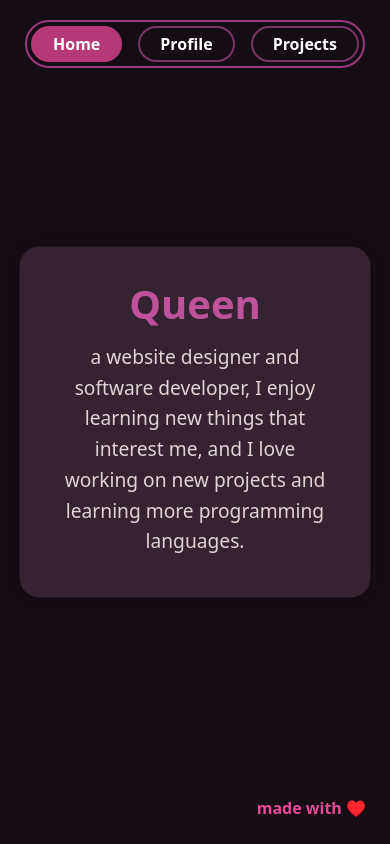
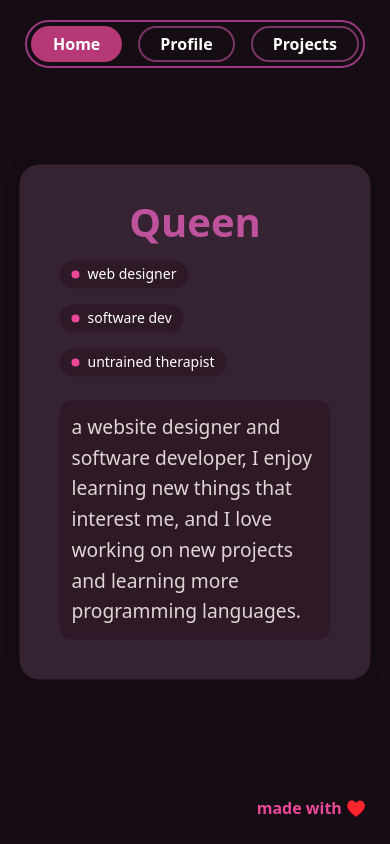
Before and after one commit to 0xQueen/homepage, a Next.js app: page / in a window 390 px wide. Built offline with nearby package versions, Linux system fonts and the light colour scheme.

Commit message:
Add files via upload
fixed responsiveness & added better profile page

```diff
--- a/src/app/projects/page.tsx
+++ b/src/app/projects/page.tsx
@@ -35,18 +35,14 @@ const Projects: React.FC = () => {
   ];
 
   return (
-    <div className="project-container flex flex-col justify-center items-center h-screen">
+    <div className="project-container flex flex-col justify-center items-center min-h-screen px-4">
       <div className="text-center mb-6 mt-10 sm:mt-0">
-        {" "}
         <h1 className="project-header font-bold text-3xl mb-2">Projects</h1>
         <p className="text-gray-200 mt-3">
-          projects make a world a better place!
+          Projects make the world a better place!
         </p>
       </div>
-      <div
-        className="projects relative top-0 left-0 right-0 text-center"
-        style={{ top: "-50px", transform: "translateY(20px)" }}
-      >
+      <div className="projects text-center">
         <Grid projects={projects} />
       </div>
     </div>
--- a/src/components/cards/home.tsx
+++ b/src/components/cards/home.tsx
@@ -3,13 +3,47 @@ import React from "react";
 const Container: React.FC = () => {
   return (
     <div className="flex justify-center items-center">
-      <div className="custom-container text-center">
-        <h1 className="font-bold text-3xl mb-2">Queen</h1>
-        <p className="wrap text-gray-700 text-sm">
-          a website designer and software developer, I enjoy learning new things
-          that interest me, and I love working on new projects and learning more
-          programming languages.
-        </p>
+      <div className="max-w-4xl mx-auto px-4 sm:px-6 lg:max-w-7xl lg:px-8 custom-container">
+        <h1
+          className="font-bold text-3xl mb-4 sm:mb-2"
+          style={{ textAlign: "center" }}
+        >
+          Queen
+        </h1>
+        <div className="flex flex-wrap gap-2 mb-4 sm:justify-center">
+          <span
+            className="bg-purple-800 text-white rounded-full py-1 px-3 text-sm flex items-center mb-2 mr-2"
+            style={{ backgroundColor: "#2e1a27" }}
+          >
+            <span className="h-2 w-2 bg-pink-500 rounded-full mr-2"></span> web
+            designer
+          </span>
+          <span
+            className="bg-purple-800 text-white rounded-full py-1 px-3 text-sm flex items-center mb-2 mr-2"
+            style={{ backgroundColor: "#2e1a27" }}
+          >
+            <span className="h-2 w-2 bg-pink-500 rounded-full mr-2"></span>{" "}
+            software dev
+          </span>
+          <span
+            className="bg-purple-800 text-white rounded-full py-1 px-3 text-sm flex items-center mb-2 mr-2"
+            style={{ backgroundColor: "#2e1a27" }}
+          >
+            <span className="h-2 w-2 bg-pink-500 rounded-full mr-2"></span>{" "}
+            untrained therapist
+          </span>
+        </div>
+
+        <div
+          className="p-3 rounded-xl ring-white/60 ring-offset-2 ring-offset-blue-400 focus:outline-none focus:ring-2"
+          style={{ backgroundColor: "#2e1a27", border: "none" }}
+        >
+          <p className="wrap text-gray-700 text-sm">
+            a website designer and software developer, I enjoy learning new
+            things that interest me, and I love working on new projects and
+            learning more programming languages.
+          </p>
+        </div>
       </div>
     </div>
   );
--- a/src/components/cards/projects.tsx
+++ b/src/components/cards/projects.tsx
@@ -13,16 +13,18 @@ const Card: React.FC<CardProps> = ({ name, description, repo_link }) => {
       href={repo_link}
       target="_blank"
       rel="noopener noreferrer"
-      className="hover:opacity-100 block mb-6 w-full"
+      className="block mb-6 w-full"
+      style={{ textDecoration: "none" }}
     >
       <div
-        className="bg-gray-800 text-white rounded-lg p-4 md:p-6 shadow-md flex flex-col justify-between transition duration-300 hover:bg-[#9a397c] hover:border-[#9a397c] hover:text-[#9a397c] hover:ring-[#9a397c] ring-opacity-50 hover:border-2"
+        className="bg-gray-800 text-white rounded-lg p-4 md:p-6 shadow-md transition duration-300 hover:bg-[#9a397c] hover:border-[#9a397c] hover:text-[#9a397c] hover:border-2 mt-10 sm:mt-0"
         style={{
           backgroundColor: "#382434",
           boxShadow: "0px 4px 8px rgba(0, 0, 0, 0.1)",
           borderColor: "#9a397c",
-          maxWidth: "90vw",
+          maxWidth: "90%",
           width: "100%",
+          margin: "auto",
         }}
       >
         <h3 className="text-gray-300 text-left font-bold mb-2">{name}</h3>
```
